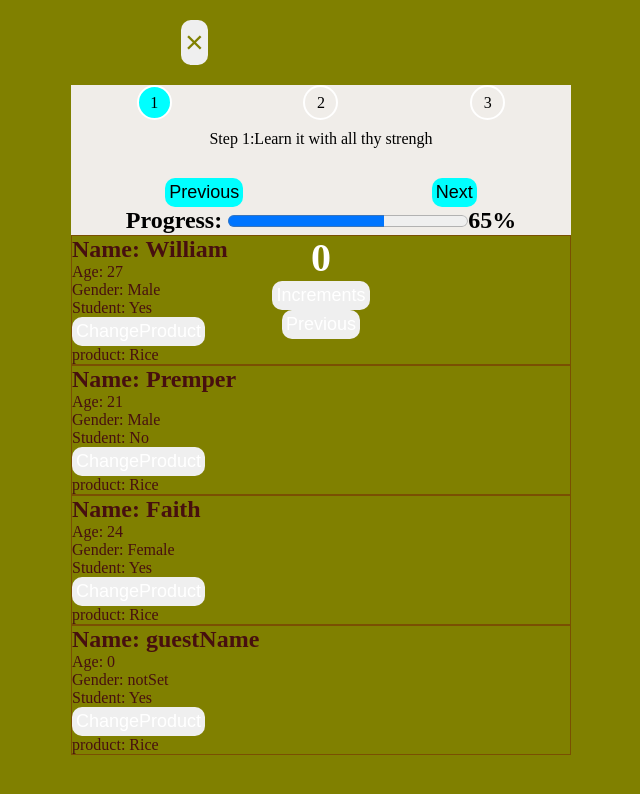
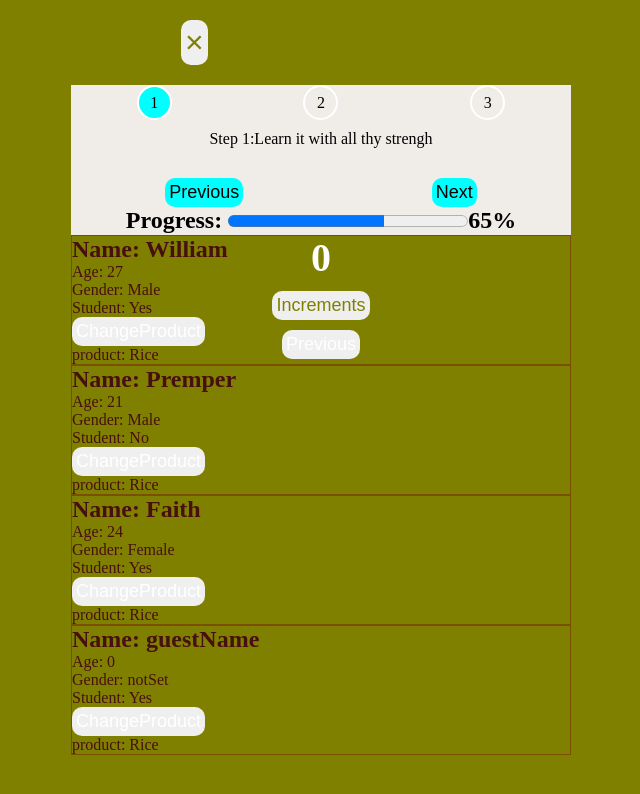
Before and after one commit to Saniflex-1/ReactJs, a React (Create React App) app: page / in a window 1280 px wide. Shown: the top 794 px of the page, without its empty margins (319-959 px from the left). Built offline with nearby package versions, Linux system fonts and the light colour scheme.

Commit message:
Update useState.js

```diff
--- a/src/Components/useState.js
+++ b/src/Components/useState.js
@@ -78,7 +78,10 @@ function UseState() {
           </h2>
 
           <h2 style={{ color: "white", fontSize: "2.5rem" }}>{count}</h2>
-          <button onClick={addNext}> Increments</button>
+          <button onClick={addNext} style={{ margin: "10px", color: "olive" }}>
+            {" "}
+            Increments
+          </button>
           <button onClick={addPre}> Previous</button>
         </div>
       )}
```
